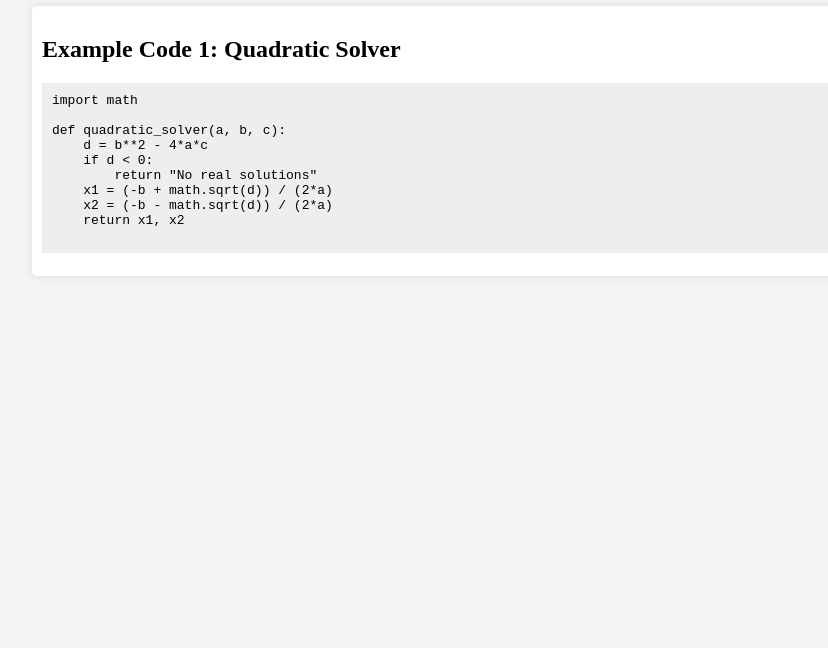
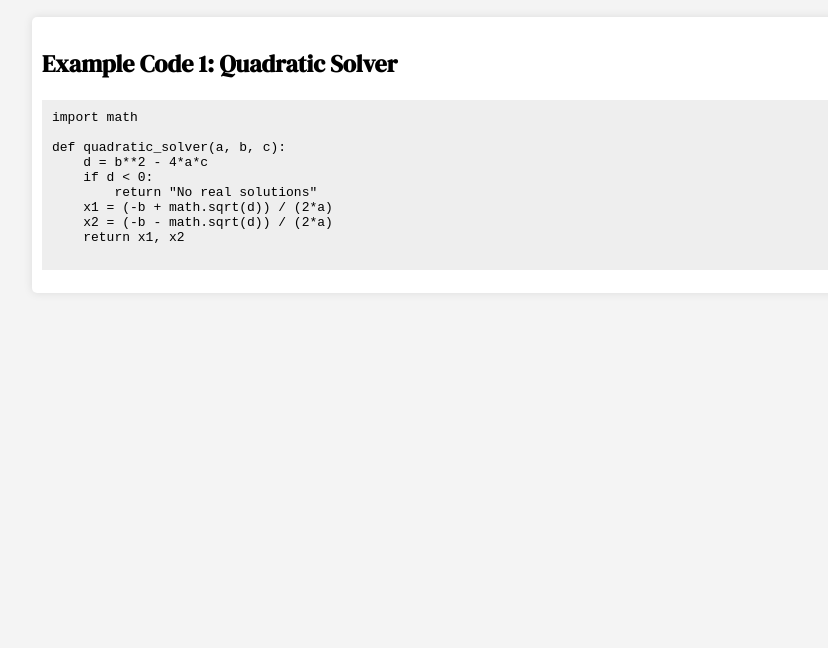
Before and after one commit to Natasha-Sanchez/Natasha-Sanchez.github.io, a plain HTML site: page index.html in a window 1280 px wide. Shown: the part 152-800 px from the top of the page, without its empty margins (8-836 px from the left). Drawn offline with Linux system fonts and the light colour scheme.

Commit message:
Update index.html

```diff
--- a/index.html
+++ b/index.html
@@ -5,8 +5,10 @@
     <meta name="viewport" content="width=device-width, initial-scale=1.0">
     <title>PHY/MAT 131 Coding Showcase</title>
     <style>
+      @import url('https://fonts.googleapis.com/css2?family=DM+Serif+Display&display=swap');
+
         body {
-            font-family: DM Serif Display, high-contrast transitional serif;
+            font-family: 'DM Serif Display', serif;
             margin: 20px;
             padding: 20px;
             background-color: #f4f4f4;
```
